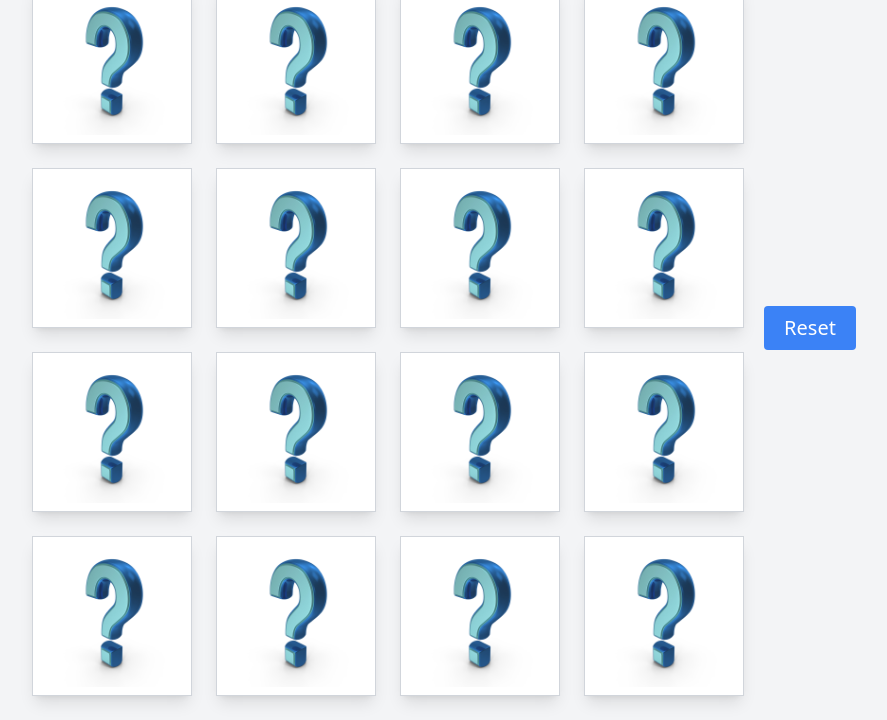
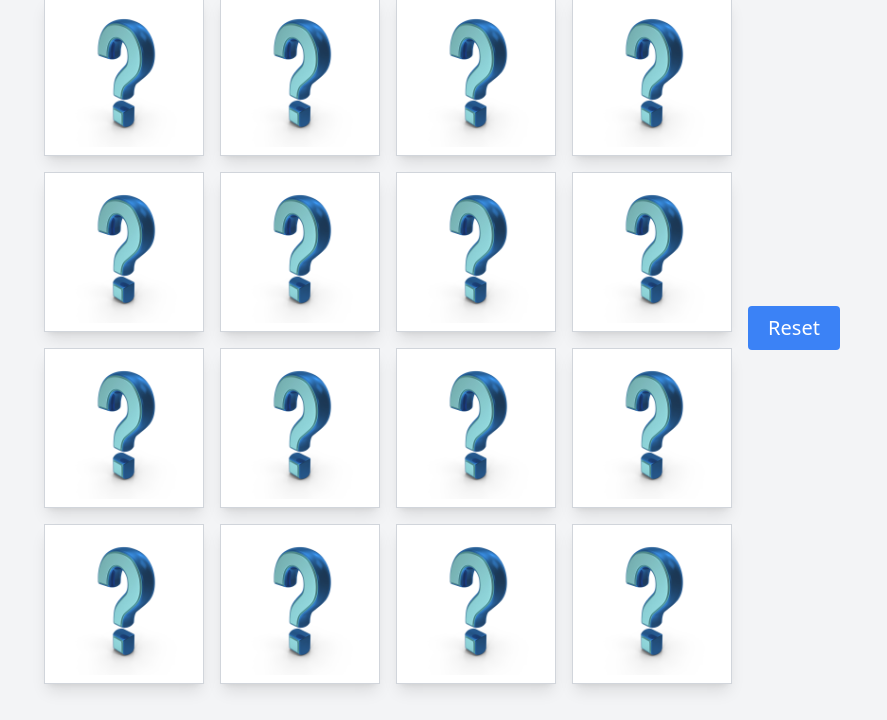
Before and after one commit to AmrahovaDilber/Memory-Game-js-, a plain HTML site: page index.html in a window 1280 px wide. Shown: the part 80-800 px from the top of the page, without its empty margins (206-1093 px from the left). Drawn offline with nearby package versions, Linux system fonts and the light colour scheme.

Commit message:
additions

```diff
--- a/assets/js/script.js
+++ b/assets/js/script.js
@@ -52,7 +52,7 @@ function createUi() {
   shuffle(pairs);
   pairs.forEach((item, index) => {
     cardsContainer.innerHTML += `
-        <div data-id="${index}" class="card border border-gray-300 p-2 flex flex-col items-center w-50 h-40 m-1 bg-white shadow-lg cursor-pointer">
+        <div data-id="${index}" class="card border border-gray-300 p-2 flex flex-col items-center w-50 h-40  bg-white shadow-lg cursor-pointer">
           <img src="${item.frontImg}" alt="front" class="front w-full h-full object-cover rounded-md">
           <img src="${item.backImg}" alt="back" class="back w-full h-full object-cover rounded-md hidden">
         </div>
```
Also changed, not shown: index.html (+1 -1 lines).
